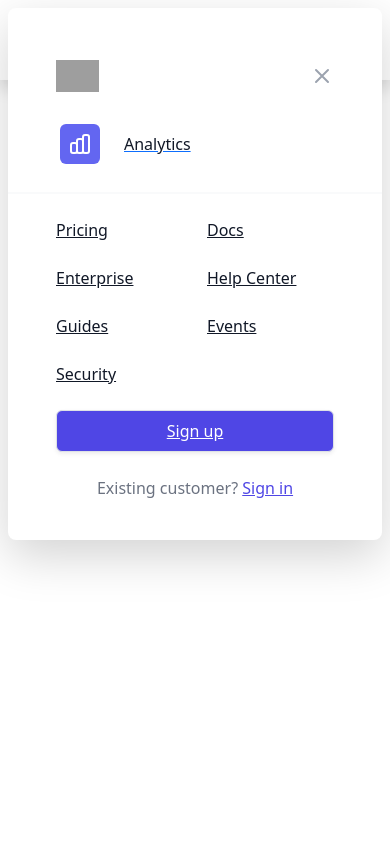
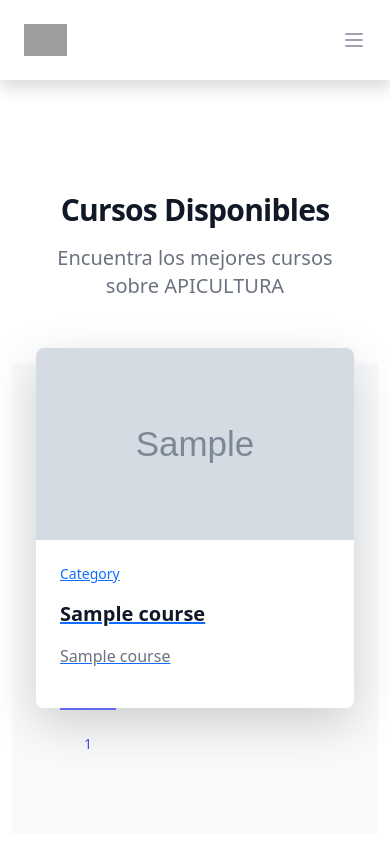
Before and after one commit to nikocantillo/appiculture, a Django app: page / in a window 390 px wide. Run offline with Django 4.2, Linux system fonts and the light colour scheme; tables that the repository leaves empty hold one stand-in row (values such as "Sample post"); grey boxes marked "Sample" are stand-in pictures; some libraries are stand-ins or nearby versions; grey boxes are pictures that could not be loaded.

Commit message:
rendering the courses in the homepage

```diff
--- a/templates/base.html
+++ b/templates/base.html
@@ -7,12 +7,28 @@
 <link rel="stylesheet" href="{% static 'css/bootstrap.min.css' %}">
 <link rel="stylesheet" href="https://use.fontawesome.com/releases/v5.1.0/css/all.css" crossorigin="anonymous" />
 <link rel="stylesheet" href="{% static 'css/main.css' %}" />
+
 <!-- CSS only -->
 <link href="https://cdn.jsdelivr.net/npm/bootstrap@5.2.3/dist/css/bootstrap.min.css" rel="stylesheet" integrity="sha384-rbsA2VBKQhggwzxH7pPCaAqO46MgnOM80zW1RWuH61DGLwZJEdK2Kadq2F9CUG65" crossorigin="anonymous">
+<script src="https://cdn.jsdelivr.net/gh/alpinejs/alpine@v2.8.2/dist/alpine.min.js" defer></script>
+<!--Boxicons-->
+<link href='https://unpkg.com/boxicons@2.0.7/css/boxicons.min.css' rel='stylesheet'>
 </head>
 <body>
 {% include "nav.html" %}
 <div class="container mt-5">
+    {% block navbar %}{% endblock navbar %}
+
+
+    {% block content %}{% endblock content %}
+
+    {% comment %} {% include 'components/footer.html' %} {% endcomment %}
+
+
+
+    {% block footer %}{% endblock footer %}
+
+    {% block javascript %}{% endblock javascript %}
 {% block container %}
 {% endblock%}
 </div>
--- a/templates/pages/index.html
+++ b/templates/pages/index.html
@@ -1,2 +1,98 @@
 {% extends 'base.html' %}
 {% load static %}
+
+{% block content %}
+
+
+<div class="relative bg-gray-50 pt-16 pb-20 px-4 sm:px-6 lg:pt-24 lg:pb-28 lg:px-8">
+  <div class="absolute inset-0">
+    <div class="bg-white h-1/3 sm:h-2/3"></div>
+  </div>
+  <div class="relative max-w-7xl mx-auto">
+    <div class="text-center">
+      <h2 class="text-3xl tracking-tight font-extrabold text-gray-900 sm:text-4xl">
+        Cursos Disponibles
+      </h2>
+      <p class="mt-3 max-w-2xl mx-auto text-xl text-gray-500 sm:mt-4">
+        Encuentra los mejores cursos sobre APICULTURA
+      </p>
+    </div>
+
+    <div class="mt-12 max-w-lg mx-auto grid gap-5 lg:grid-cols-3 lg:max-w-none">
+        {% for course in courses %}
+        <div class="flex flex-col rounded-lg shadow-lg overflow-hidden">
+        <div class="flex-shrink-0">
+            <a href="{% url 'courses:detail' course.slug %}">
+          <img class="h-48 w-full object-cover" src="{{course.thumbnail.url}}" alt="">
+            </a>
+        </div>
+        <div class="flex-1 bg-white p-6 flex flex-col justify-between">
+          <div class="flex-1">
+            <p class="text-sm font-medium text-indigo-600">
+              <a href="#" class="hover:underline">
+                Category
+              </a>
+            </p>
+
+            <a href="" class="block mt-2">
+              <p class="text-xl font-semibold text-gray-900">
+                {{course.title}}
+              </p>
+              <p class="mt-3 text-base text-gray-500">
+              {{course.sub_title}}
+                </p>
+            </a>
+          </div>
+
+        </div>
+        </div>
+        {% endfor %}
+    </div>
+
+            <!--PAGINATION-->
+            <nav class="px-4 flex items-center justify-between sm:px-0">
+                {% if courses.has_previous %}
+                <div class="-mt-px w-0 flex-1 flex">
+                    <a href="?page={{ courses.previous_page_number }}" class="border-t-2 border-transparent pt-4 pr-1 inline-flex items-center text-sm font-medium text-gray-500 hover:text-gray-700 hover:border-gray-300">
+                    <!-- Heroicon name: solid/arrow-narrow-left -->
+                    <svg class="mr-3 h-5 w-5 text-gray-400" xmlns="http://www.w3.org/2000/svg" viewBox="0 0 20 20" fill="currentColor" aria-hidden="true">
+                        <path fill-rule="evenodd" d="M7.707 14.707a1 1 0 01-1.414 0l-4-4a1 1 0 010-1.414l4-4a1 1 0 011.414 1.414L5.414 9H17a1 1 0 110 2H5.414l2.293 2.293a1 1 0 010 1.414z" clip-rule="evenodd" />
+                    </svg>
+                    Previous
+                    </a>
+                </div>
+                {% endif %}
+
+                {% for i in courses.paginator.page_range %}
+                    {% if courses.number == i %}
+                    <div class="cursor-default border-indigo-500 text-indigo-600 border-t-2 pt-4 px-4 inline-flex items-center text-sm font-medium" aria-current="page">
+                    {{i}}
+                    </div>
+                    {% else %}
+                    <a href="?page={{ i }}" class="border-transparent text-gray-500 hover:text-gray-700 hover:border-gray-300 border-t-2 pt-4 px-4 inline-flex items-center text-sm font-medium">
+                    {{i}}
+                    </a>
+                    {% endif %}
+                {% endfor %}
+
+                {% if courses.has_next %}
+                <div class="-mt-px w-0 flex-1 flex justify-end">
+                    <a href="?page={{ courses.next_page_number }}" class="border-t-2 border-transparent pt-4 pl-1 inline-flex items-center text-sm font-medium text-gray-500 hover:text-gray-700 hover:border-gray-300">
+                    Proximo
+                    <!-- Heroicon name: solid/arrow-narrow-right -->
+                    <svg class="ml-3 h-5 w-5 text-gray-400" xmlns="http://www.w3.org/2000/svg" viewBox="0 0 20 20" fill="currentColor" aria-hidden="true">
+                        <path fill-rule="evenodd" d="M12.293 5.293a1 1 0 011.414 0l4 4a1 1 0 010 1.414l-4 4a1 1 0 01-1.414-1.414L14.586 11H3a1 1 0 110-2h11.586l-2.293-2.293a1 1 0 010-1.414z" clip-rule="evenodd" />
+                    </svg>
+                    </a>
+                </div>
+                {% endif %}
+            </nav>
+            <!--/END PAGINATION-->
+
+  </div>
+</div>
+
+
+
+
+{% endblock content %}
```
Also changed, not shown: authentication/utils/redirect_page.py (added, +35 -0 lines), templates/components/footer.html (added, +78 -0 lines), authentication/utils/__init__.py (added), media_root/courses/en buscas/hojasperdidas_mixta-35X25.jpeg (added), media_root/courses/sostenibilidad/lamiradalabusqueda-tec-mixta-43X14.jpg (added), static/images/api.png (added).
